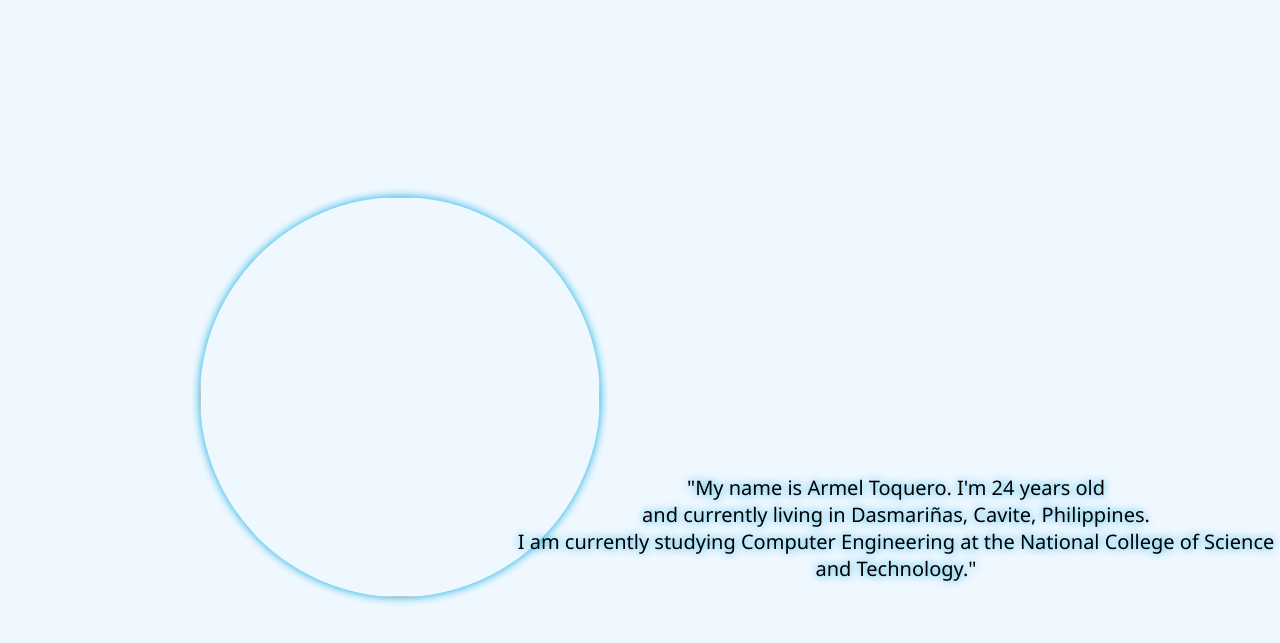
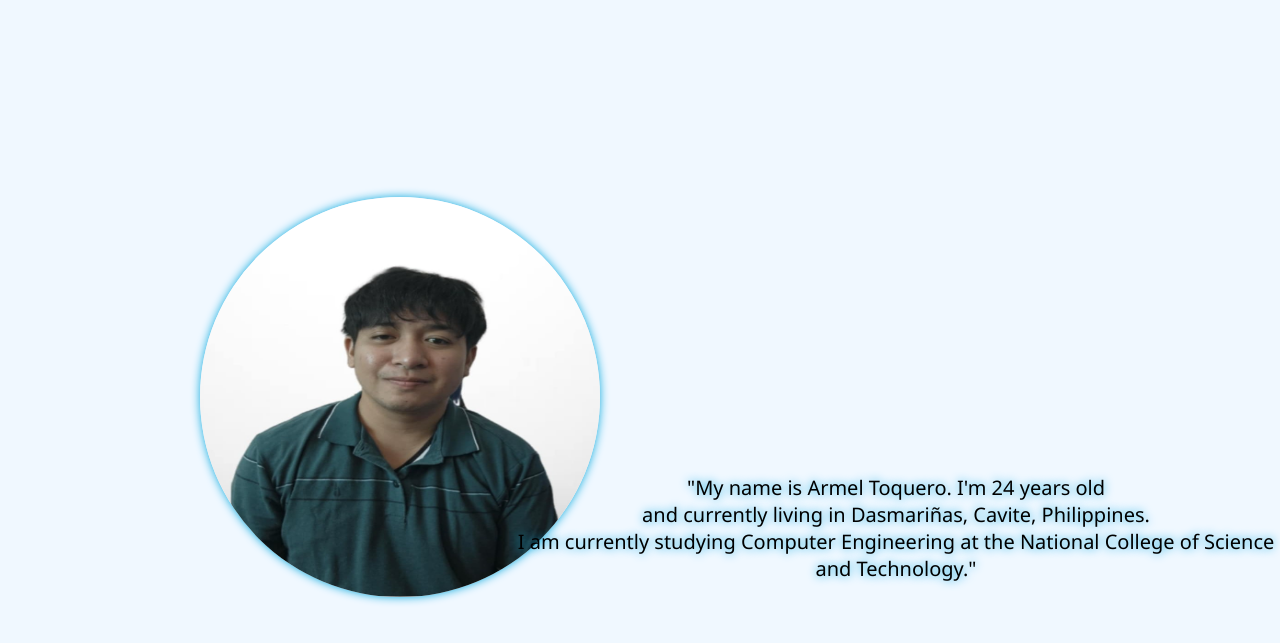
Before and after one commit to Zin-vo/atportfolio, a plain HTML site: page aboutme/aboutme.html in a window 1280 px wide. Shown: the part 95-738 px from the top of the page. Drawn offline with Linux system fonts and the light colour scheme; files whose address does not match are found by name.

Commit message:
Update aboutme.html

```diff
--- a/aboutme/aboutme.html
+++ b/aboutme/aboutme.html
@@ -48,7 +48,7 @@
 
         <div class="homepage">
 
-            <img src="aboutme/0ee34236-8fb2-4c40-8e3c-d21fd87e7247.jpg" class="pimgs">
+            <img src="0ee34236-8fb2-4c40-8e3c-d21fd87e7247.jpg" class="pimgs">
 
             <p> "My name is Armel Toquero. I'm 24 years old <br>
                  and currently living in Dasmariñas, Cavite, Philippines.<br>
```
